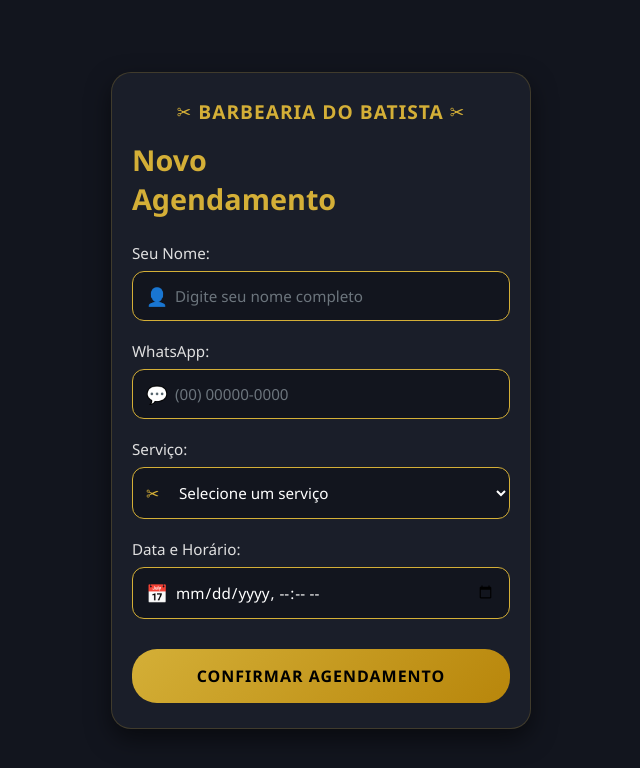
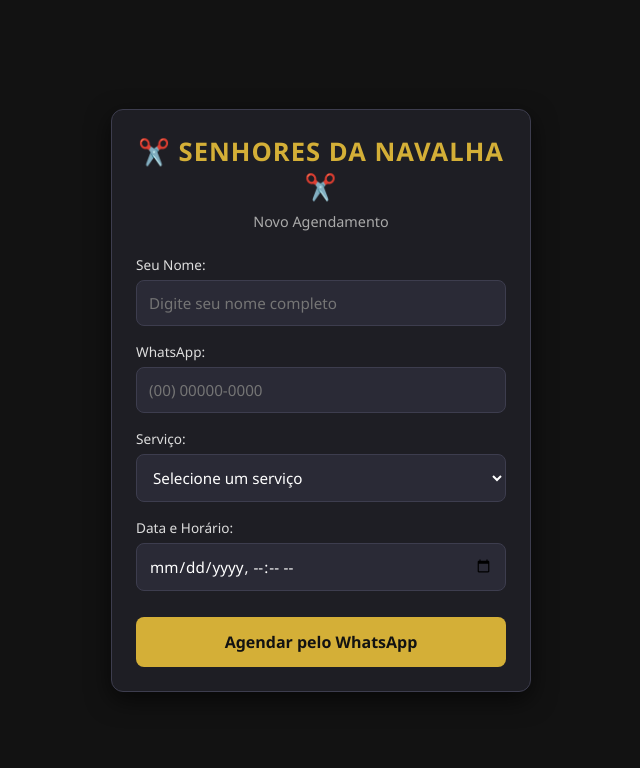
Before and after one commit to adenilsobatista00-ship-it/senhores-da-navalha, a website: page index.html in a window 1280 px wide. Shown: the whole page, without its empty margins (319-959 px from the left). Drawn offline with Linux system fonts and the light colour scheme.

Commit message:
Update HTML structure and styling for booking form

```diff
--- a/index.html
+++ b/index.html
@@ -3,7 +3,7 @@
 <head>
   <meta charset="UTF-8">
   <meta name="viewport" content="width=device-width, initial-scale=1.0">
-    <title>Barbearia do Batista - Agendamento</title>
+  <title>Senhores da Navalha</title>
   <style>
     * {
       box-sizing: border-box;
@@ -13,8 +13,8 @@
     }
 
     body {
-            background-color: #12151e;
-            color: #ffffff;
+      background-color: #121212;
+      color: #f1f1f1;
       display: flex;
       justify-content: center;
       align-items: center;
@@ -23,108 +23,75 @@
     }
 
     .container {
-            background-color: #1a1e29;
+      background-color: #1e1e24;
+      border: 1px solid #3d3d4e;
+      border-radius: 12px;
+      padding: 24px;
       width: 100%;
       max-width: 420px;
-            padding: 25px 20px;
-            border-radius: 20px;
-            box-shadow: 0 10px 25px rgba(0, 0, 0, 0.5);
-            border: 1px solid rgba(212, 175, 55, 0.2);
+      box-shadow: 0 8px 24px rgba(0, 0, 0, 0.6);
     }
 
     .header {
       text-align: center;
-            margin-bottom: 25px;
-        }
-
-        .header h2 {
-            color: #d4af37;
-            font-size: 1.2rem;
-            display: flex;
-            align-items: center;
-            justify-content: center;
-            gap: 8px;
-            text-transform: uppercase;
-            letter-spacing: 1px;
+      margin-bottom: 24px;
     }
 
     .header h1 {
       color: #d4af37;
-            font-size: 1.8rem;
-            margin-top: 15px;
-            text-align: left;
+      font-size: 1.6rem;
+      text-transform: uppercase;
+      letter-spacing: 1px;
+      margin-bottom: 8px;
+    }
+
+    .header p {
+      color: #aaa;
+      font-size: 0.9rem;
     }
 
     .form-group {
-            margin-bottom: 20px;
+      margin-bottom: 16px;
     }
 
-        .form-group label {
+    label {
       display: block;
-            margin-bottom: 8px;
-            color: #e0e0e0;
-            font-size: 0.95rem;
+      margin-bottom: 6px;
+      font-size: 0.85rem;
+      color: #ddd;
     }
 
-        .input-container {
-            position: relative;
-            display: flex;
-            align-items: center;
+    input, select {
+      width: 100%;
+      padding: 12px;
+      border-radius: 8px;
+      border: 1px solid #3d3d4e;
+      background-color: #2a2a36;
+      color: #fff;
+      font-size: 0.95rem;
+      outline: none;
     }
 
-        .input-container span.icon {
-            position: absolute;
-            left: 14px;
-            color: #d4af37;
-            font-size: 1.1rem;
-            pointer-events: none;
+    input:focus, select:focus {
+      border-color: #d4af37;
     }
 
-        .input-container input,
-        .input-container select {
+    button {
       width: 100%;
-            padding: 14px 14px 14px 42px;
-            background-color: #12151e;
-            border: 1px solid #d4af37;
-            border-radius: 12px;
-            color: #ffffff;
-            font-size: 0.95rem;
-            outline: none;
-            transition: all 0.3s ease;
-        }
-
-        .input-container input:focus,
-        .input-container select:focus {
-            box-shadow: 0 0 8px rgba(212, 175, 55, 0.4);
-        }
-
-        .input-container input::placeholder {
-            color: #6c757d;
-        }
-
-        .input-container select option {
-            background-color: #1a1e29;
-            color: #ffffff;
-        }
-
-        .btn-submit {
-            width: 100%;
-            padding: 16px;
-            background: linear-gradient(135deg, #d4af37, #b8860b);
+      padding: 14px;
+      background-color: #d4af37;
+      color: #121212;
       border: none;
-            border-radius: 25px;
-            color: #000000;
+      border-radius: 8px;
       font-weight: bold;
       font-size: 1rem;
       cursor: pointer;
-            text-transform: uppercase;
-            letter-spacing: 1px;
+      transition: background-color 0.2s;
       margin-top: 10px;
-            transition: transform 0.2s, box-shadow 0.2s;
     }
 
-        .btn-submit:active {
-            transform: scale(0.98);
+    button:hover {
+      background-color: #f1c40f;
     }
   </style>
 </head>
@@ -132,78 +99,60 @@
 
   <div class="container">
     <div class="header">
-            <h2>✂ Barbearia do Batista ✂</h2>
-            <h1>Novo<br>Agendamento</h1>
+      <h1>✂️ SENHORES DA NAVALHA ✂️</h1>
+      <p>Novo Agendamento</p>
     </div>
 
-        <form id="bookingForm">
+    <form id="agendamentoForm">
       <div class="form-group">
         <label for="nome">Seu Nome:</label>
-                <div class="input-container">
-                    <span class="icon">👤</span>
         <input type="text" id="nome" placeholder="Digite seu nome completo" required>
-                </div>
       </div>
 
       <div class="form-group">
         <label for="whatsapp">WhatsApp:</label>
-                <div class="input-container">
-                    <span class="icon">💬</span>
         <input type="tel" id="whatsapp" placeholder="(00) 00000-0000" required>
-                </div>
       </div>
 
       <div class="form-group">
         <label for="servico">Serviço:</label>
-                <div class="input-container">
-                    <span class="icon">✂</span>
         <select id="servico" required>
           <option value="" disabled selected>Selecione um serviço</option>
           <option value="Corte de Cabelo">Corte de Cabelo</option>
-                        <option value="Barba Tradicional">Barba Tradicional</option>
-                        <option value="Corte + Barba">Corte + Barba</option>
+          <option value="Barba">Barba</option>
+          <option value="Cabelo e Barba">Cabelo & Barba</option>
           <option value="Sobrancelha">Sobrancelha</option>
         </select>
-                </div>
       </div>
 
       <div class="form-group">
         <label for="dataHora">Data e Horário:</label>
-                <div class="input-container">
-                    <span class="icon">📅</span>
         <input type="datetime-local" id="dataHora" required>
       </div>
-            </div>
 
-            <button type="submit" class="btn-submit">CONFIRMAR AGENDAMENTO</button>
+      <button type="submit">Agendar pelo WhatsApp</button>
     </form>
   </div>
 
   <script>
-        document.getElementById('bookingForm').addEventListener('submit', function(e) {
+    document.getElementById('agendamentoForm').addEventListener('submit', function(e) {
       e.preventDefault();
 
       const nome = document.getElementById('nome').value;
-            const whatsappCliente = document.getElementById('whatsapp').value;
+      const whatsapp = document.getElementById('whatsapp').value;
       const servico = document.getElementById('servico').value;
       const dataHoraRaw = document.getElementById('dataHora').value;
 
-            // Formatação simples da data e hora
       const dataObjeto = new Date(dataHoraRaw);
       const dataFormatada = dataObjeto.toLocaleDateString('pt-BR');
       const horaFormatada = dataObjeto.toLocaleTimeString('pt-BR', { hour: '2-digit', minute: '2-digit' });
 
-            const numeroSeu = '5548992108093';
+      // Substitua pelo número de WhatsApp da barbearia (com DDD)
+      const numeroSeu = '5500000000000';
 
-            const mensagem = `Olá, gostaria de agendar um horário na Barbearia do Batista!\n\n` +
-                             `📌 *Nome:* ${nome}\n` +
-                             `📱 *WhatsApp:* ${whatsappCliente}\n` +
-                             `✂ *Serviço:* ${servico}\n` +
-                             `📅 *Data:* ${dataFormatada}\n` +
-                             `⏰ *Horário:* ${horaFormatada}`;
+      const mensagem = `Olá, gostaria de agendar um horário no *Senhores da Navalha*!%0A%0A📌 *Nome:* ${nome}%0A📱 *WhatsApp:* ${whatsapp}%0A✂️ *Serviço:* ${servico}%0A📅 *Data:* ${dataFormatada}%0A⏰ *Horário:* ${horaFormatada}`;
 
-            const url = `https://api.whatsapp.com/send?phone=${numeroSeu}&text=${encodeURIComponent(mensagem)}`;
-
+      const url = `https://api.whatsapp.com/send?phone=${numeroSeu}&text=${mensagem}`;
       window.open(url, '_blank');
     });
   </script>
```
Lines whose indentation alone changed are shown as unchanged.
